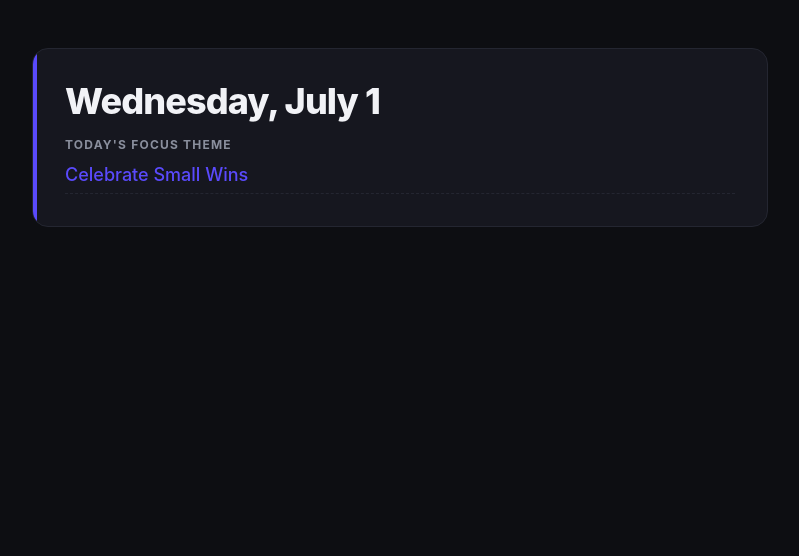
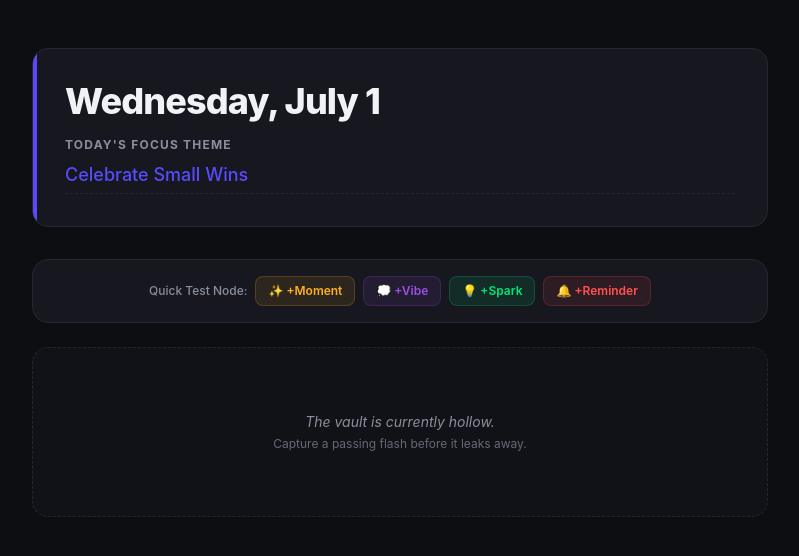
Before and after one commit to Merisola/mindvault, a React (Vite) app: page / in a window 1280 px wide. Shown: the top 556 px of the page, without its empty margins (240-1039 px from the left). Built offline with nearby package versions, Linux system fonts and the light colour scheme.

Commit message:
fix: explicit destruction imports for useState and useEffect hooks across canvas modules

```diff
--- a/src/App.jsx
+++ b/src/App.jsx
@@ -1,17 +1,95 @@
 // src/App.jsx
-import React from "react";
-import { Provider } from "react-redux";
+import React, { useEffect } from "react"; // Fixed!
+import { Provider, useDispatch } from "react-redux";
 import { store } from "@store";
+import { fetchEntriesRequest, saveEntryRequest } from "@store/vaultSlice";
 import DailyCanvas from "@components/DailyCanvas";
+import BentoTimeline from "@components/BentoTimeline";
 
-function App() {
+function DashboardLoader() {
+  const dispatch = useDispatch();
+
+  useEffect(() => {
+    dispatch(fetchEntriesRequest());
+  }, [dispatch]);
+
+  const triggerMockLog = (category, text) => {
+    const mock = {
+      id: `mv_test_${Math.random().toString(36).substr(2, 9)}`,
+      auto_title: `${category.toUpperCase()} Logged`,
+      category,
+      day_period: new Date().getHours() < 12 ? "Morning" : "Afternoon",
+      year: 2026,
+      date_string: "2026-07-01",
+      text_content: text,
+      reminder_completed: false,
+    };
+    dispatch(saveEntryRequest(mock));
+  };
+
+  return (
+    <main className="max-w-3xl mx-auto px-4 py-8 md:py-12 min-h-screen bg-background text-textPrimary">
+      <DailyCanvas />
+
+      <div className="mb-6 p-4 bg-surface border border-borderCustom rounded-2xl flex flex-wrap gap-2 items-center justify-center">
+        <span className="text-xs text-textSecondary font-medium">
+          Quick Test Node:
+        </span>
+        <button
+          onClick={() =>
+            triggerMockLog(
+              "moment",
+              "Caught a gorgeous golden hour reflection hitting the office glass.",
+            )
+          }
+          className="text-xs bg-moment/10 text-moment border border-moment/20 px-3 py-1.5 rounded-lg font-semibold hover:bg-moment/20 transition-colors"
+        >
+          ✨ +Moment
+        </button>
+        <button
+          onClick={() =>
+            triggerMockLog(
+              "vibe",
+              "Feeling highly caffeinated but focused today.",
+            )
+          }
+          className="text-xs bg-vibe/10 text-vibe border border-vibe/20 px-3 py-1.5 rounded-lg font-semibold hover:bg-vibe/20 transition-colors"
+        >
+          💭 +Vibe
+        </button>
+        <button
+          onClick={() =>
+            triggerMockLog(
+              "spark",
+              "Idea: Native mobile framework compilation checks for Phase 2 targets.",
+            )
+          }
+          className="text-xs bg-spark/10 text-spark border border-spark/20 px-3 py-1.5 rounded-lg font-semibold hover:bg-spark/20 transition-colors"
+        >
+          💡 +Spark
+        </button>
+        <button
+          onClick={() =>
+            triggerMockLog(
+              "reminder",
+              "Submit weekly project status deck review block by Friday morning.",
+            )
+          }
+          className="text-xs bg-reminder/10 text-reminder border border-reminder/20 px-3 py-1.5 rounded-lg font-semibold hover:bg-reminder/20 transition-colors"
+        >
+          🔔 +Reminder
+        </button>
+      </div>
+
+      <BentoTimeline />
+    </main>
+  );
+}
+
+export default function App() {
   return (
     <Provider store={store}>
-      <main className="max-w-3xl mx-auto px-4 py-8 md:py-12 min-height-screen">
-        <DailyCanvas />
-      </main>
+      <DashboardLoader />
     </Provider>
   );
 }
-
-export default App;
--- /dev/null
+++ b/src/components/BentoTimeline.jsx
@@ -0,0 +1,129 @@
+// src/components/BentoTimeline.jsx
+import { useSelector, useDispatch } from "react-redux";
+import { toggleReminderComplete } from "@store/vaultSlice";
+
+// Taxonomy dictionary mapping category strings to specific UI tokens
+const TAXONOMY_MAP = {
+  moment: {
+    label: "Moment",
+    emoji: "✨",
+    border: "border-moment/30",
+    badgeBg: "bg-moment/10",
+    text: "text-moment",
+  },
+  vibe: {
+    label: "Vibe",
+    emoji: "💭",
+    border: "border-vibe/30",
+    badgeBg: "bg-vibe/10",
+    text: "text-vibe",
+  },
+  spark: {
+    label: "Spark",
+    emoji: "💡",
+    border: "border-spark/30",
+    badgeBg: "bg-spark/10",
+    text: "text-spark",
+  },
+  reminder: {
+    label: "Reminder",
+    emoji: "🔔",
+    border: "border-reminder/30",
+    badgeBg: "bg-reminder/10",
+    text: "text-reminder",
+  },
+};
+
+export default function BentoTimeline() {
+  const dispatch = useDispatch();
+  const { entries, isLoading } = useSelector((state) => state.vault);
+
+  if (isLoading) {
+    return (
+      <div className="text-center py-12 text-textSecondary animate-pulse">
+        Reading secure mental sanctuary...
+      </div>
+    );
+  }
+
+  if (entries.length === 0) {
+    return (
+      <div className="text-center py-16 border border-dashed border-borderCustom rounded-2xl bg-surface/50">
+        <p className="text-textSecondary text-sm italic">
+          The vault is currently hollow.
+        </p>
+        <p className="text-xs text-textSecondary/70 mt-1">
+          Capture a passing flash before it leaks away.
+        </p>
+      </div>
+    );
+  }
+
+  return (
+    <section className="mt-8">
+      <h2 className="text-xs font-bold uppercase tracking-widest text-textSecondary mb-4">
+        Timeline Stream
+      </h2>
+
+      {/* Responsive Bento Grid Matrix: 1 col on mobile, 2 cols on tablet, spanning elegantly on desktop */}
+      <div className="grid grid-cols-1 md:grid-cols-2 gap-4">
+        {entries.map((entry) => {
+          const meta = TAXONOMY_MAP[entry.category] || TAXONOMY_MAP.vibe;
+          const isReminder = entry.category === "reminder";
+
+          return (
+            <div
+              key={entry.id}
+              className={`relative flex flex-col justify-between p-5 bg-surface border ${meta.border} rounded-2xl transition-all duration-300 hover:translate-y-[-2px] hover:shadow-lg`}
+            >
+              {/* Card Header Metrics */}
+              <div className="flex items-center justify-between gap-2 mb-3">
+                <div className="flex items-center gap-1.5">
+                  <span className="text-base">{meta.emoji}</span>
+                  <span
+                    className={`text-xs font-bold uppercase tracking-wider ${meta.text}`}
+                  >
+                    {meta.label}
+                  </span>
+                </div>
+
+                {/* Auto-generated Temporal Stamp */}
+                <span className="text-xs font-medium text-textSecondary bg-background px-2.5 py-1 rounded-full border border-borderCustom/40">
+                  {entry.day_period} '{String(entry.year).slice(-2)}
+                </span>
+              </div>
+
+              {/* Central Core Content Body */}
+              <div className="flex-grow">
+                {entry.text_content && (
+                  <p className="text-textPrimary text-sm leading-relaxed whitespace-pre-wrap">
+                    {entry.text_content}
+                  </p>
+                )}
+              </div>
+
+              {/* Interactive Contextual Footer (Shows checklist for reminders) */}
+              {isReminder && (
+                <div className="mt-4 pt-3 border-t border-borderCustom/50 flex items-center justify-between">
+                  <span className="text-xs text-textSecondary">
+                    Action Checklist
+                  </span>
+                  <button
+                    onClick={() => dispatch(toggleReminderComplete(entry.id))}
+                    className={`text-xs font-bold px-3 py-1.5 rounded-lg transition-colors border ${
+                      entry.reminder_completed
+                        ? "bg-spark/10 text-spark border-spark/20 line-through"
+                        : "bg-reminder/10 text-reminder border-reminder/20 hover:bg-reminder/20"
+                    }`}
+                  >
+                    {entry.reminder_completed ? "✓ Completed" : "○ Mark Done"}
+                  </button>
+                </div>
+              )}
+            </div>
+          );
+        })}
+      </div>
+    </section>
+  );
+}
--- a/src/components/DailyCanvas.jsx
+++ b/src/components/DailyCanvas.jsx
@@ -1,5 +1,5 @@
 // src/components/DailyCanvas.jsx
-import React, { useState, useEffect } from "react";
+import { useState, useEffect } from "react";
 import { useSelector, useDispatch } from "react-redux";
 import { setDayTheme } from "@store/activeDaySlice";
 
--- a/src/context/ThemeContext.jsx
+++ b/src/context/ThemeContext.jsx
@@ -1,5 +1,5 @@
 // src/context/ThemeContext.jsx
-import React, { createContext, useContext } from "react";
+import { createContext, useContext } from "react";
 import { ThemeProvider, Global, css } from "@emotion/react";
 
 const mindVaultTheme = {
```
